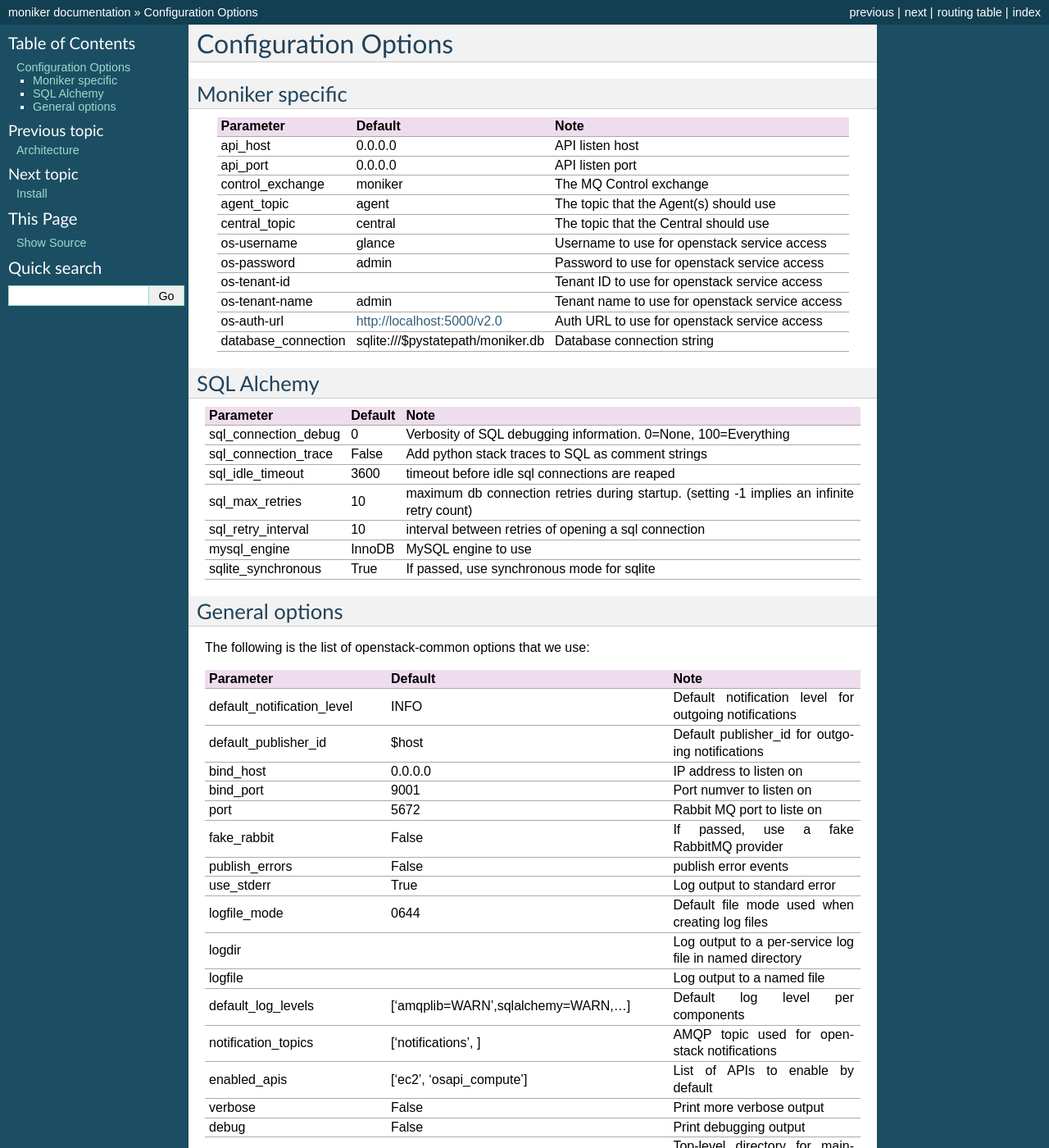
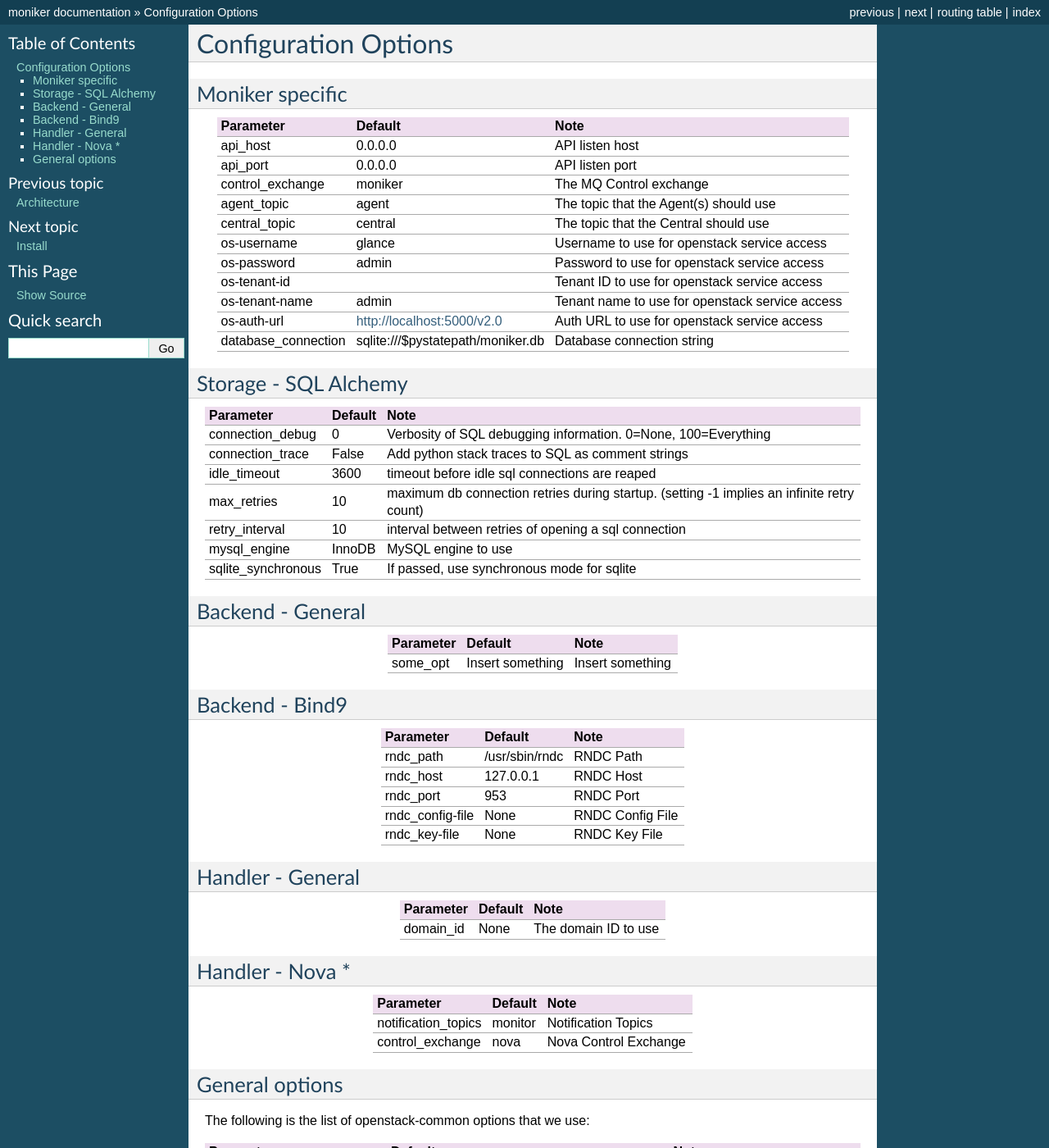
Before and after one commit to openstack/designate, a Sphinx documentation site: the page built from doc/source/configuration.rst, in a window 1280 px wide and 1400 px high. Shown: the whole window at 82% size. Built offline with Sphinx 7.4.7, drawn with Linux system fonts in a browser that asks for light colours; the version number could not be read and is left out.

Commit message:
Update docs according to latest plugin change
Change-Id: Ia44075a555ceeb6ec0aab7f31e4ab54e8d043341

```diff
--- a/doc/source/configuration.rst
+++ b/doc/source/configuration.rst
@@ -39,21 +39,67 @@
 database_connection              sqlite:///$pystatepath/moniker.db     Database connection string
 ===============================  ====================================  ==============================================================
 
-SQL Alchemy
-===========
+Storage - SQL Alchemy
+=====================
 
 ==========================  ====================================  ==============================================================
 Parameter                   Default                               Note
 ==========================  ====================================  ==============================================================
-sql_connection_debug        0                                     Verbosity of SQL debugging information. 0=None, 100=Everything
-sql_connection_trace        False                                 Add python stack traces to SQL as comment strings
-sql_idle_timeout            3600                                  timeout before idle sql connections are reaped
-sql_max_retries             10                                    maximum db connection retries during startup.
+connection_debug            0                                     Verbosity of SQL debugging information. 0=None, 100=Everything
+connection_trace            False                                 Add python stack traces to SQL as comment strings
+idle_timeout                3600                                  timeout before idle sql connections are reaped
+max_retries                 10                                    maximum db connection retries during startup.
                                                                   (setting -1 implies an infinite retry count)
-sql_retry_interval          10                                    interval between retries of opening a sql connection
+retry_interval              10                                    interval between retries of opening a sql connection
 mysql_engine                InnoDB                                MySQL engine to use
 sqlite_synchronous          True                                  If passed, use synchronous mode for sqlite
 ==========================  ====================================  ==============================================================
+
+
+Backend - General
+=================
+
+===========================  ====================================  ==============================================================
+Parameter                    Default                               Note
+===========================  ====================================  ==============================================================
+some_opt                     Insert something                      Insert something
+===========================  ====================================  ==============================================================
+
+
+Backend - Bind9
+=================
+
+===========================  ====================================  ==============================================================
+Parameter                    Default                               Note
+===========================  ====================================  ==============================================================
+rndc_path                    /usr/sbin/rndc                        RNDC Path
+rndc_host                    127.0.0.1                             RNDC Host
+rndc_port                    953                                   RNDC Port
+rndc_config-file             None                                  RNDC Config File
+rndc_key-file                None                                  RNDC Key File
+===========================  ====================================  ==============================================================
+
+
+Handler - General
+=================
+
+===========================  ====================================  ==============================================================
+Parameter                    Default                               Note
+===========================  ====================================  ==============================================================
+domain_id                    None                                  The domain ID to use
+===========================  ====================================  ==============================================================
+
+
+Handler - Nova *
+================
+
+===========================  ====================================  ==============================================================
+Parameter                    Default                               Note
+===========================  ====================================  ==============================================================
+notification_topics          monitor                               Notification Topics
+control_exchange             nova                                  Nova Control Exchange
+===========================  ====================================  ==============================================================
+
 
 General options
 ===============
```
